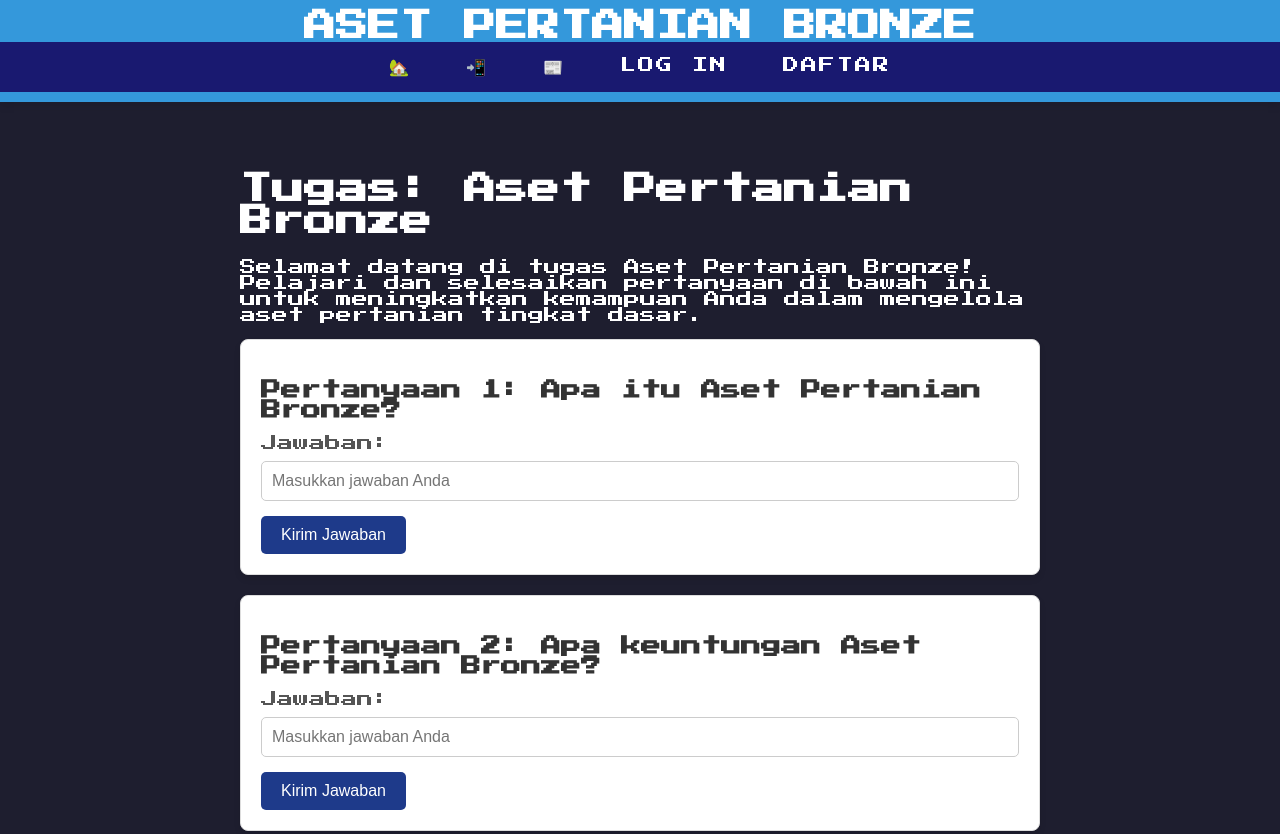
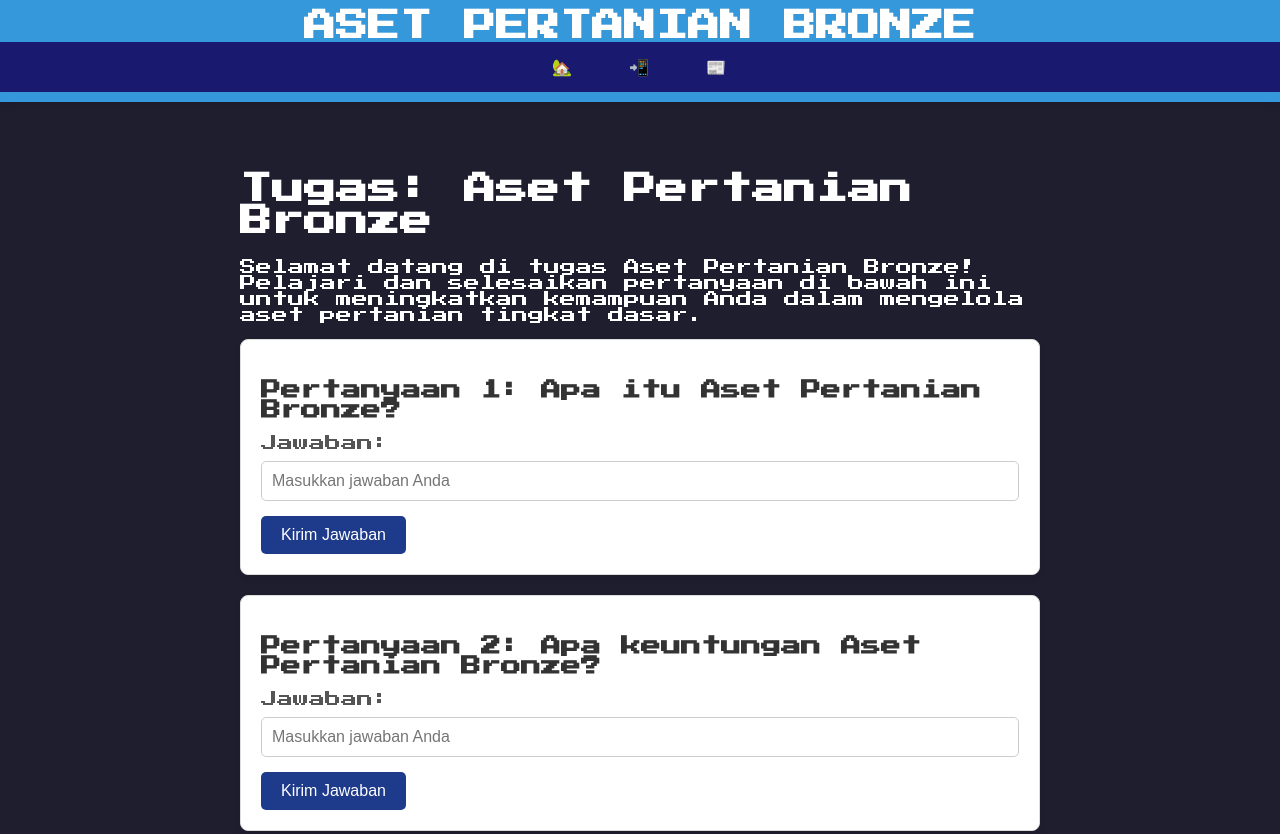
Before and after one commit to lencanabelajar/Quest, a plain HTML site: page html/tasks/asetpertanianbronze.html in a window 1280 px wide. Shown: the top 834 px of the page. Drawn offline with Linux system fonts and the light colour scheme.

Commit message:
Update asetpertanianbronze.html

```diff
--- a/html/tasks/asetpertanianbronze.html
+++ b/html/tasks/asetpertanianbronze.html
@@ -28,9 +28,6 @@
                 <a href="https://lencanabelajar.github.io/Quest/index.html" class="menu-item" aria-label="Halaman Beranda">🏡</a>
                 <a href="../../html/profil.html" class="menu-item" aria-label="Profil Pengguna">📲</a>
                 <a href="../../html/news.html" class="menu-item" aria-label="Berita Terbaru">📰</a>
-                <a href="../../html/login.html" class="menu-item" aria-label="Masuk">Log In</a>
-                <a href="../../html/register.html" class="menu-item" aria-label="Daftar">Daftar</a>
-                <button id="logout-btn" class="menu-item" style="display: none;" aria-label="Keluar">Log Out</button>
                 <span id="user-name" style="display: none;">Halo, <span id="username-display"></span>!</span>
             </nav>
         </div>
```
